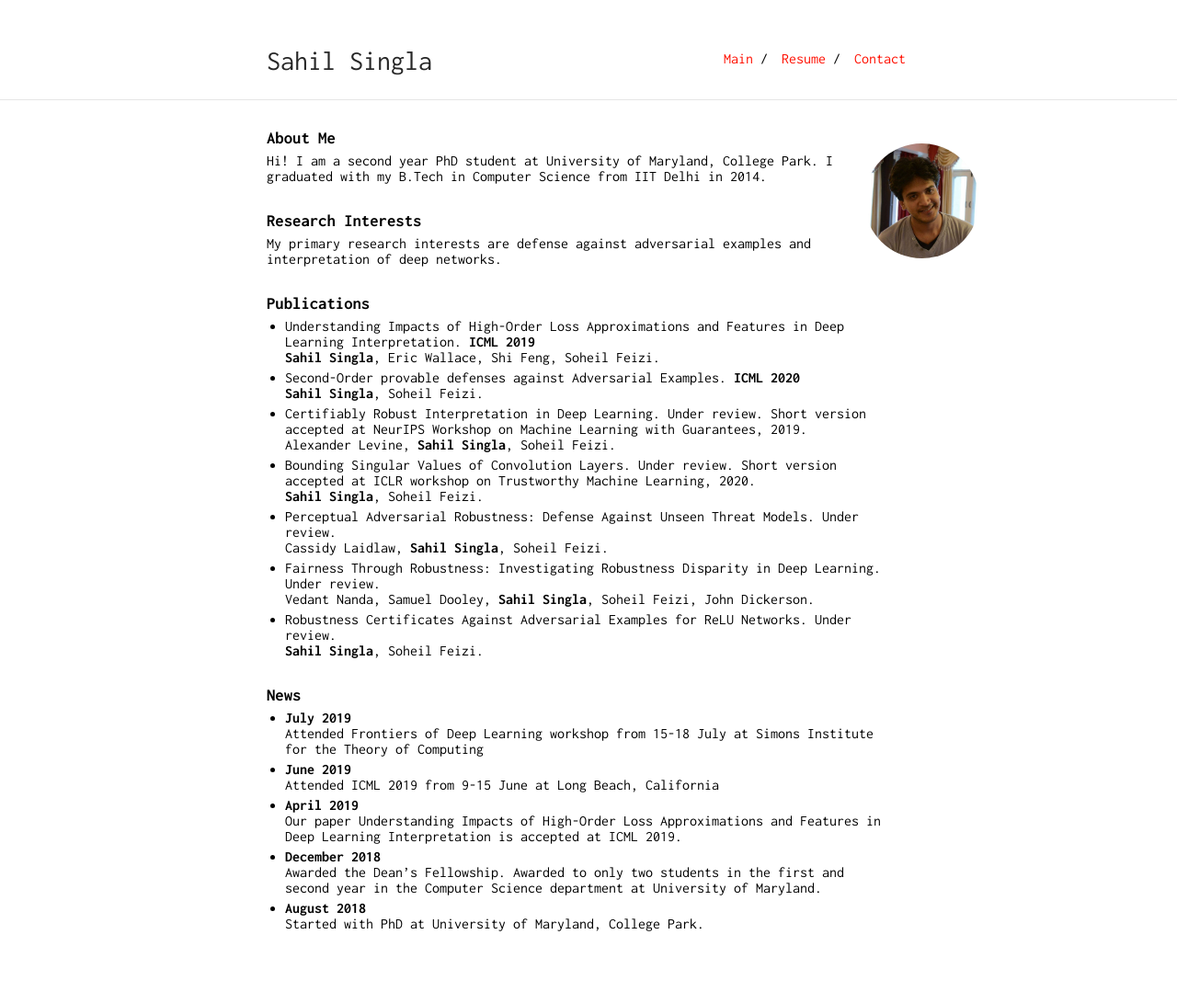
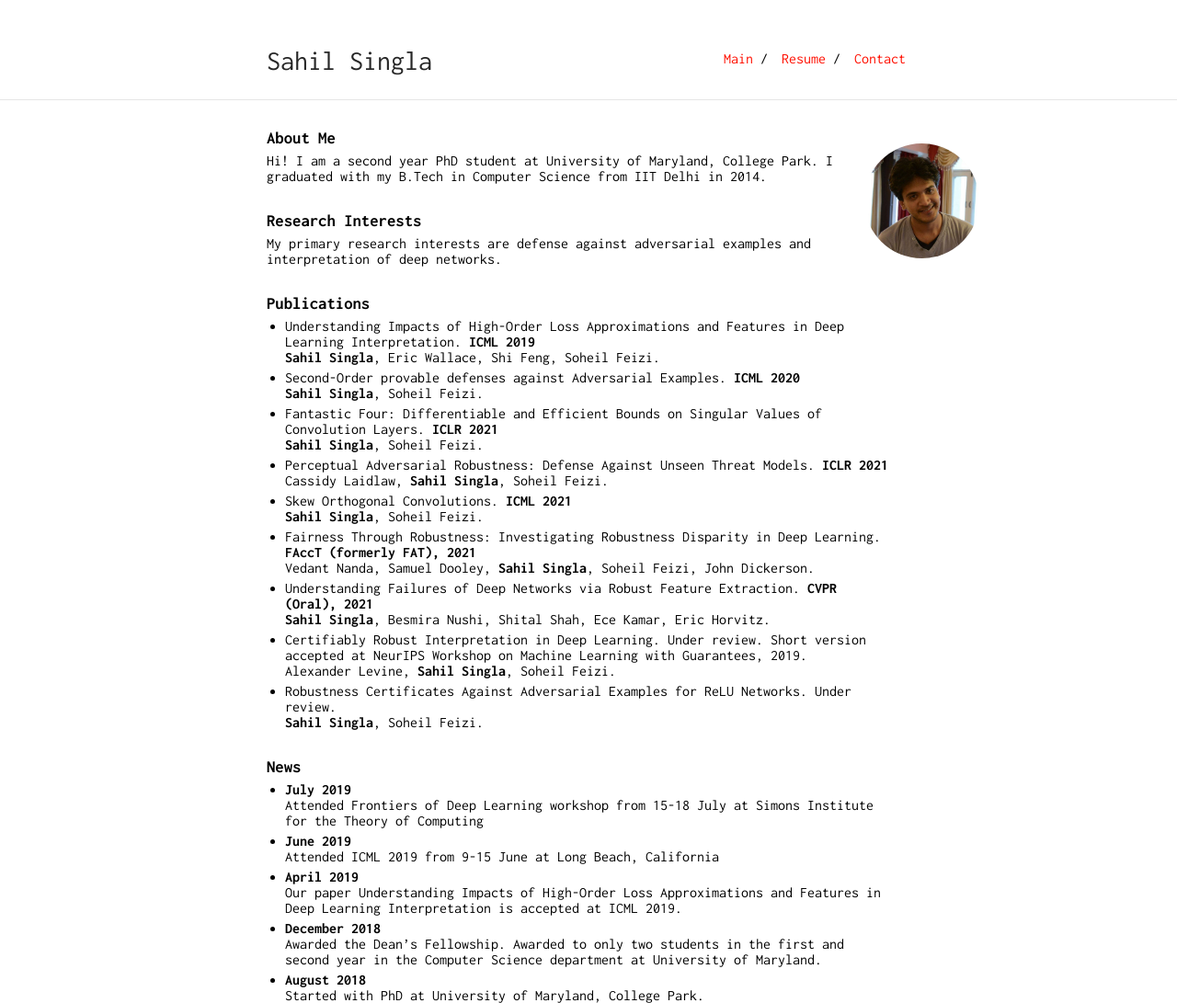
Before and after one commit to singlasahil14/singlasahil14_old, a Jekyll site: the page built from index.md, in a window 1280 px wide. Shown: the whole page at 92% size. Built offline with Jekyll 4.4.1, drawn with Linux system fonts in a browser that asks for light colours; our own code applies the rules of GitHub Pages for plain Markdown files; before the commit the page ends 1013 px from its top, so only the background shows below that.

Commit message:
Update index.md

```diff
--- a/index.md
+++ b/index.md
@@ -19,14 +19,18 @@ My primary research interests are defense against adversarial examples and inter
 **Sahil Singla**, Eric Wallace, Shi Feng, Soheil Feizi.
 * Second-Order provable defenses against Adversarial Examples. **ICML 2020**\\
 **Sahil Singla**, Soheil Feizi.
+* Fantastic Four: Differentiable and Efficient Bounds on Singular Values of Convolution Layers. **ICLR 2021**\\
+**Sahil Singla**, Soheil Feizi.
+* Perceptual Adversarial Robustness: Defense Against Unseen Threat Models. **ICLR 2021**\\
+Cassidy Laidlaw, **Sahil Singla**, Soheil Feizi.
+* Skew Orthogonal Convolutions. **ICML 2021**\\
+**Sahil Singla**, Soheil Feizi.
+* Fairness Through Robustness: Investigating Robustness Disparity in Deep Learning. **FAccT (formerly FAT), 2021**\\
+Vedant Nanda, Samuel Dooley, **Sahil Singla**, Soheil Feizi, John Dickerson.
+* Understanding Failures of Deep Networks via Robust Feature Extraction. **CVPR (Oral), 2021**\\
+**Sahil Singla**, Besmira Nushi, Shital Shah, Ece Kamar, Eric Horvitz.
 * Certifiably Robust Interpretation in Deep Learning. Under review. Short version accepted at NeurIPS Workshop on Machine Learning with Guarantees, 2019. \\
 Alexander Levine, **Sahil Singla**, Soheil Feizi.
-* Bounding Singular Values of Convolution Layers. Under review. Short version accepted at ICLR workshop on Trustworthy Machine Learning, 2020.\\
-**Sahil Singla**, Soheil Feizi.
-* Perceptual Adversarial Robustness: Defense Against Unseen Threat Models. Under review.\\
-Cassidy Laidlaw, **Sahil Singla**, Soheil Feizi.
-* Fairness Through Robustness: Investigating Robustness Disparity in Deep Learning. Under review.\\
-Vedant Nanda, Samuel Dooley, **Sahil Singla**, Soheil Feizi, John Dickerson.
 * Robustness Certificates Against Adversarial Examples for ReLU Networks. Under review.\\
  **Sahil Singla**, Soheil Feizi.
 
```
